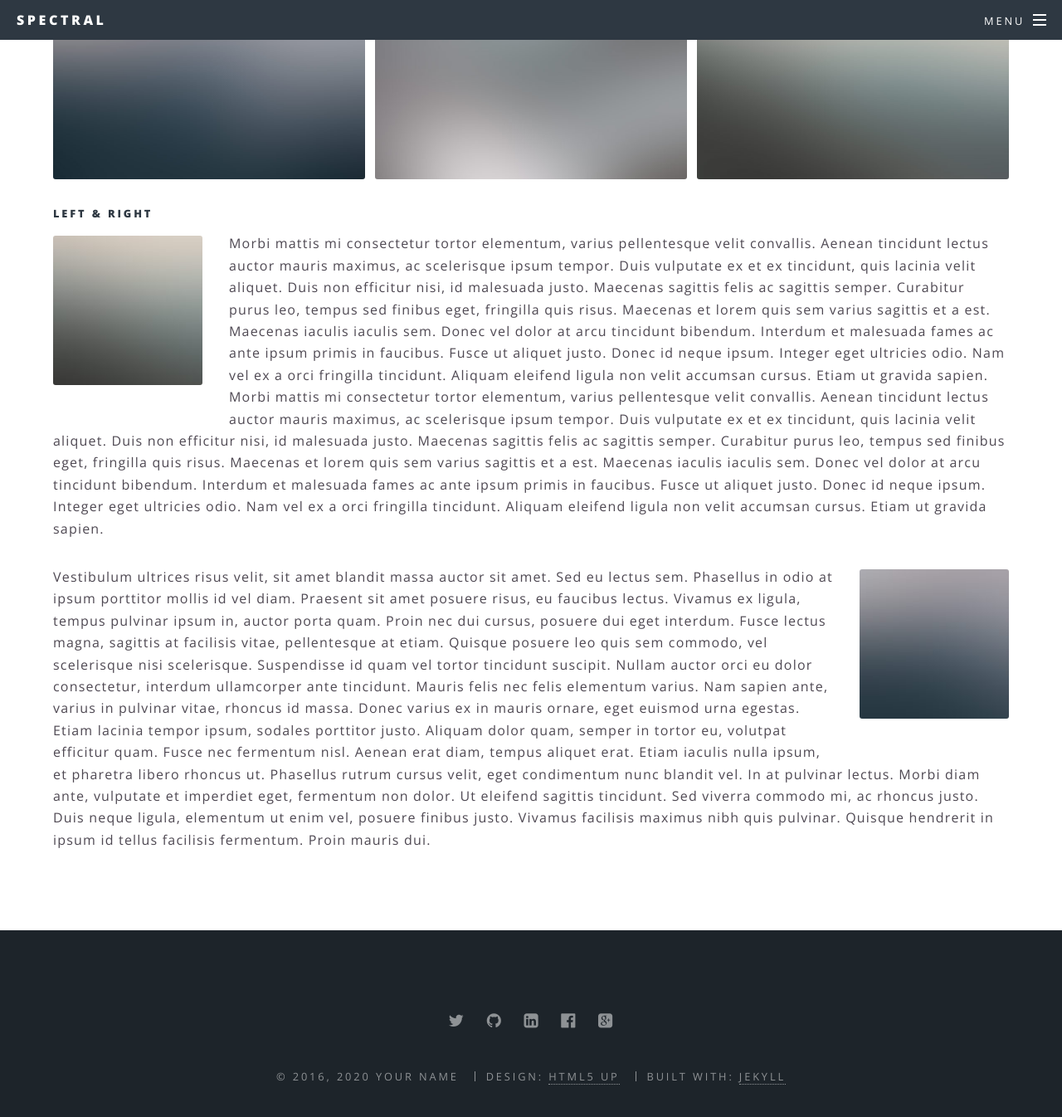
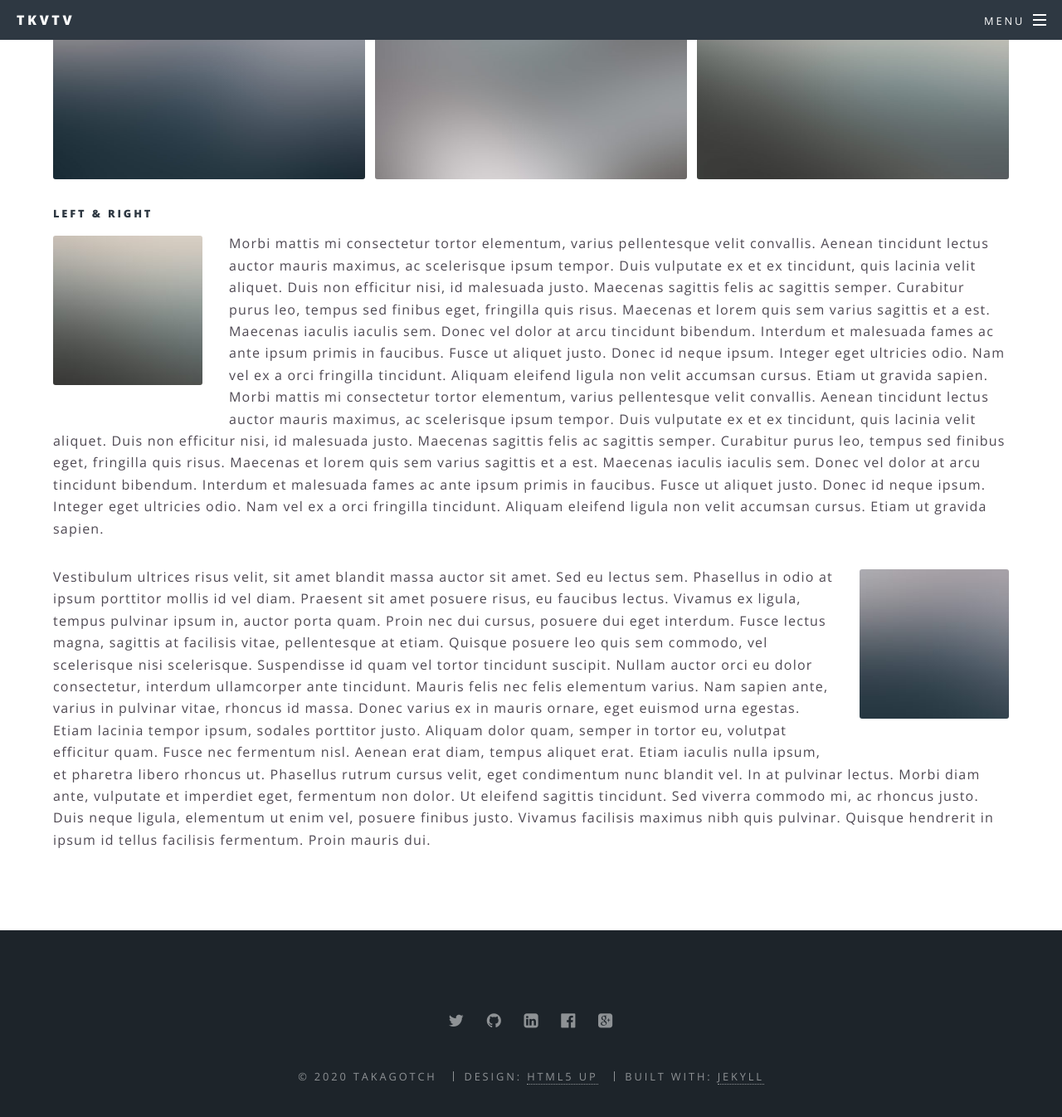
Before and after one commit to takagotch/o236, a Jekyll site: the page built from elements.html, in a window 1280 px wide and 1400 px high, scrolled down 6204 px. Shown: the top 1346 px of the window at 83% size. Built offline with Jekyll 4.4.1, drawn with Linux system fonts in a browser that asks for light colours.

Commit message:
Update _config.yml

```diff
--- a/_config.yml
+++ b/_config.yml
@@ -2,22 +2,22 @@
 #
 
 # Site settings
-title: Spectral
+title: TKVTV
 description: |
   Another fine responsive
   site template freebie
   crafted by [HTML5 UP](http://html5up.net)
-owner: Your Name # or company name
-first_published: 2016 # if migrating another site, the year of your first publish
+owner: Takagotch # or company name
+first_published: 2020 # if migrating another site, the year of your first publish
 email: your-email@domain.com
-baseurl: "" # the subpath of your site, e.g. /blog
-url: "http://yourdomain.com" # the base hostname & protocol for your site
+baseurl: "/page99" # the subpath of your site, e.g. /blog
+url: "https://takagotch.github.io" # the base hostname & protocol for your site
 social:
-  twitter: https://twitter.com/<username>
-  github: https://github.com/<username>
-  linkedin-square: https://linkedin.com/in/<username>
-  facebook-official: https://facebook.com/<username>
-  google-plus-square: https://plus.google.com/u/0/+<username>
+  twitter: https://twitter.com/
+  github: https://github.com/takagotch
+  linkedin-square: https://linkedin.com/in/takagotch
+  facebook-official: https://facebook.com/takagotch
+  google-plus-square: https://plus.google.com/u/0/takagotch
   #email: /contact/
   #flickr:
   #instagram:
```
